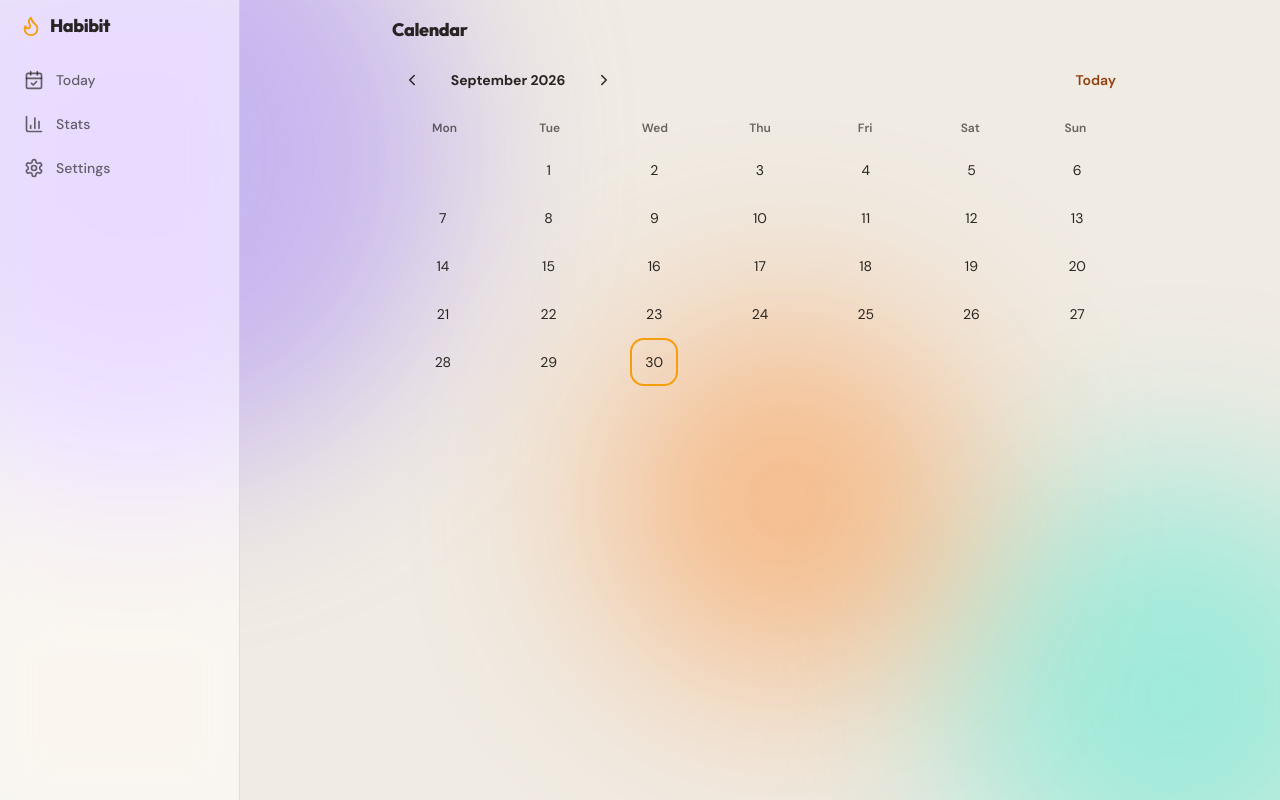
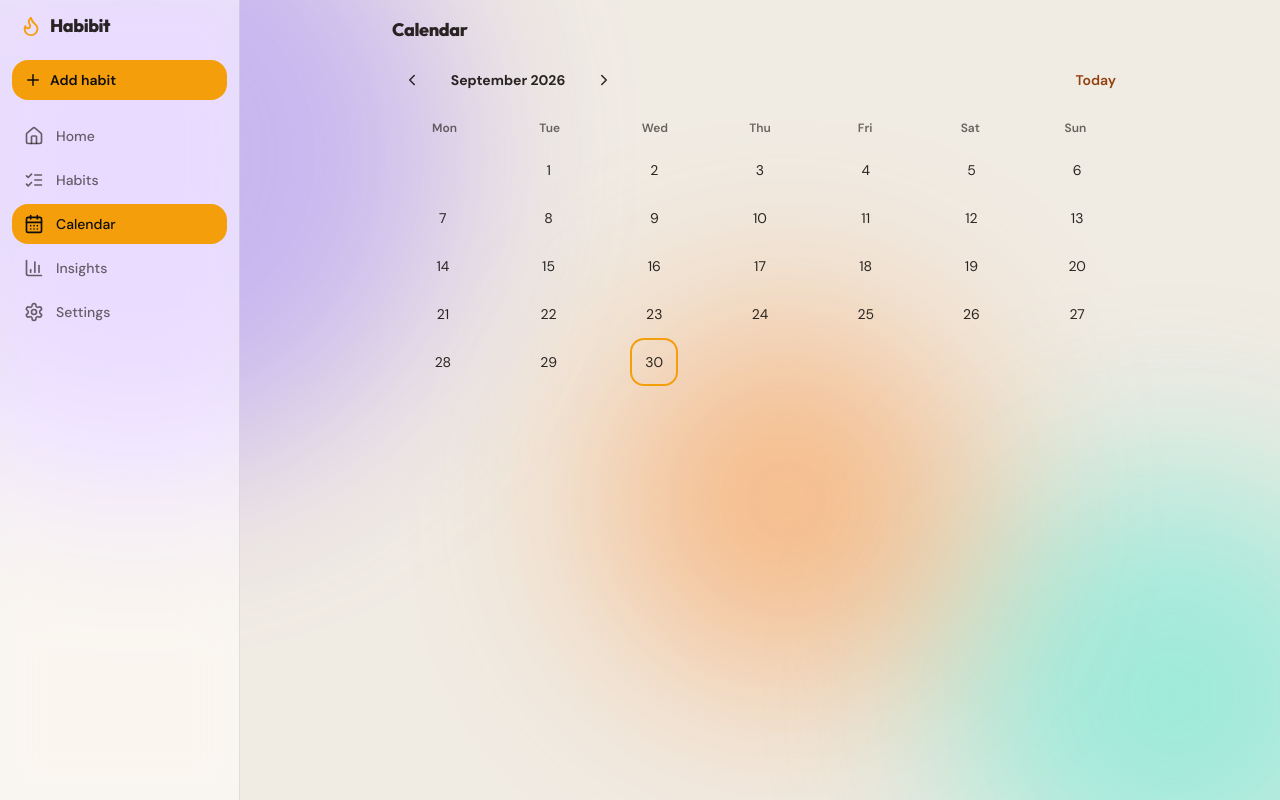
Before and after one commit to satosssss/habibit, a Next.js app: page /calendar in a window 1280 px wide. Built offline with nearby package versions, Linux system fonts and the light colour scheme.

Commit message:
feat(nav): five-destination nav, FAB, sidebar Add (slice E R1)

```diff
--- a/src/components/NavShell.tsx
+++ b/src/components/NavShell.tsx
@@ -1,6 +1,6 @@
 'use client';
 
-import { BarChart3, CalendarCheck, Flame, Settings, TriangleAlert } from 'lucide-react';
+import { BarChart3, CalendarDays, Flame, House, ListChecks, Plus, Settings, TriangleAlert } from 'lucide-react';
 import Link from 'next/link';
 import { usePathname } from 'next/navigation';
 import { useEffect, useState } from 'react';
@@ -13,8 +13,10 @@ import { BackgroundScene } from './BackgroundScene';
 import { WriteErrorBanner } from './WriteErrorBanner';
 
 const TABS = [
-  { href: '/today', label: 'Today', Icon: CalendarCheck },
-  { href: '/stats', label: 'Stats', Icon: BarChart3 },
+  { href: '/', label: 'Home', Icon: House },
+  { href: '/habits', label: 'Habits', Icon: ListChecks },
+  { href: '/calendar', label: 'Calendar', Icon: CalendarDays },
+  { href: '/insights', label: 'Insights', Icon: BarChart3 },
   { href: '/settings', label: 'Settings', Icon: Settings },
 ] as const;
 
@@ -28,7 +30,12 @@ const linkClass = (active: boolean) =>
 
 export function NavShell({ children }: { children: React.ReactNode }) {
   const pathname = usePathname();
-  const isActive = (href: string) => pathname === href || pathname.startsWith(`${href}/`);
+  // '/' is special: the per-day view /today/<date> is Home content (spec R1)
+  const isActive = (href: string) =>
+    href === '/'
+      ? pathname === '/' || pathname.startsWith('/today')
+      : pathname === href || pathname.startsWith(`${href}/`);
+  const showFab = pathname === '/' || pathname.startsWith('/today') || pathname === '/habits';
   const [degraded, setDegraded] = useState(false);
 
   useEffect(() => {
@@ -56,6 +63,11 @@ export function NavShell({ children }: { children: React.ReactNode }) {
         <div className="mb-4 grid place-items-center xl:hidden">
           <Flame className="text-[var(--color-accent)]" size={22} />
         </div>
+        <Link href="/add-habit" title="Add habit" aria-label="Add habit"
+              className="mb-3 flex items-center justify-center gap-2 rounded-2xl bg-[var(--color-accent)] px-3 py-2.5 text-sm font-semibold text-[var(--color-on-accent)] xl:justify-start">
+          <Plus size={18} />
+          <span className="hidden xl:inline">Add habit</span>
+        </Link>
         {TABS.map(({ href, label, Icon }) => (
           <Link key={href} href={href} aria-current={isActive(href) ? 'page' : undefined}
                 className={linkClass(isActive(href))} title={label}>
@@ -65,7 +77,7 @@ export function NavShell({ children }: { children: React.ReactNode }) {
         ))}
       </nav>
 
-      <div className="min-w-0 flex-1 pb-24 md:pb-0">
+      <div className={`min-w-0 flex-1 md:pb-0 ${showFab ? 'pb-40' : 'pb-24'}`}>
         <WriteErrorBanner />
         <CompletionToast />
         {degraded && (
@@ -76,6 +88,12 @@ export function NavShell({ children }: { children: React.ReactNode }) {
           </p>
         )}
         {children}
+        {showFab && (
+          <Link href="/add-habit" aria-label="Add a habit"
+                className="fixed bottom-24 right-4 z-40 grid h-14 w-14 place-items-center rounded-full bg-[var(--color-accent)] text-[var(--color-on-accent)] shadow-lg transition-transform active:scale-95 md:hidden">
+            <Plus size={22} />
+          </Link>
+        )}
       </div>
 
       {/* Mobile bottom tab bar */}
```
Also changed, not shown: 2 other files (tests, documents, lock files or other folders).
